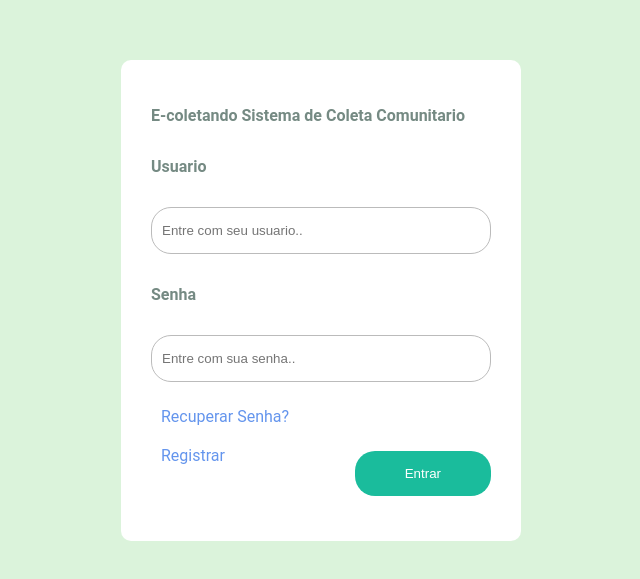
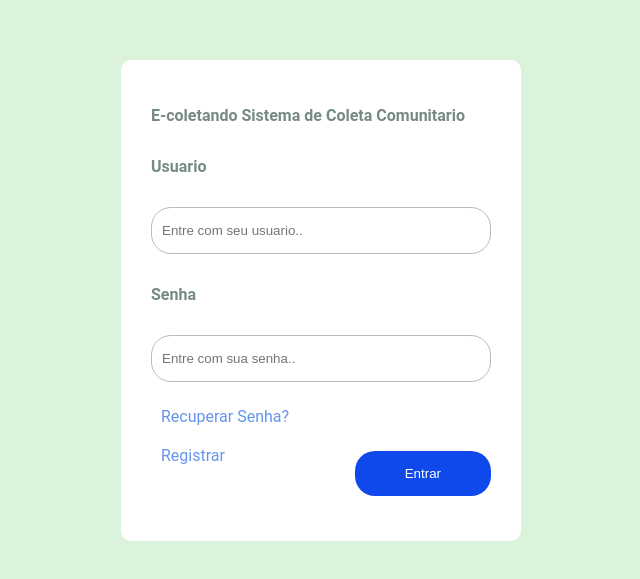
Before and after one commit to gddiego/next-JS---chakra, a Next.js app: page / in a window 1280 px wide. Shown: the part 163-742 px from the top of the page, without its empty margins (319-959 px from the left). Built offline with nearby package versions, Linux system fonts and the light colour scheme.

Commit message:
css styles

```diff
--- a/styles/globals.css
+++ b/styles/globals.css
@@ -74,7 +74,7 @@ form input[type="password"]:focus {
 input[type=submit] {
 	padding:15px 50px;
 	width:auto;
-	background:#1abc9c;
+	background:#0f49ec;
 	border:none;
 	color:white;
 	cursor:pointer;
```
